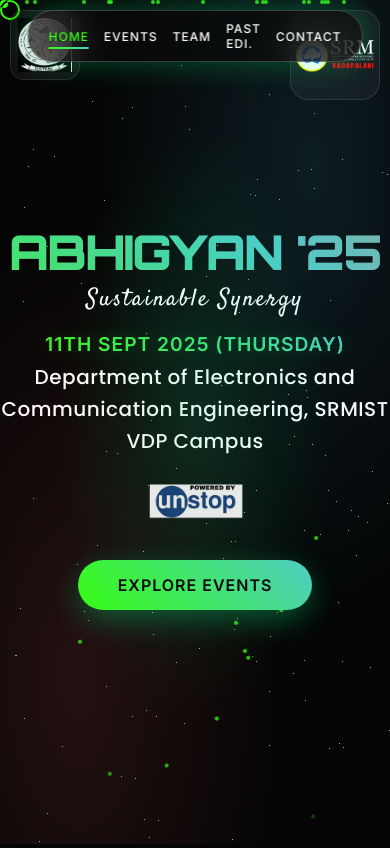
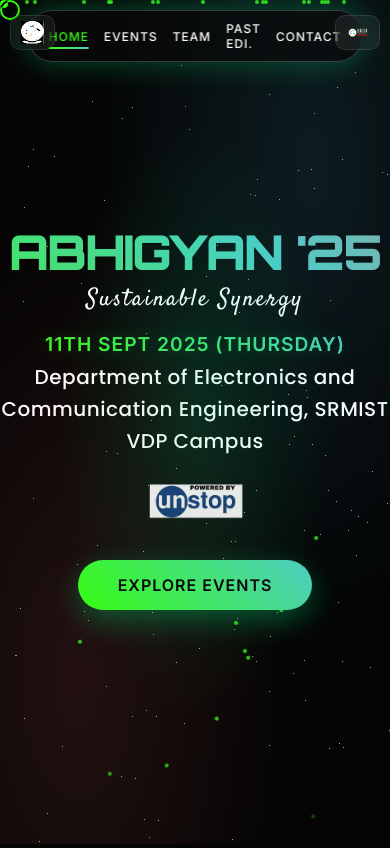
Before and after one commit to sujitlaware1809/abhigyaan-website, a website: page index.html in a window 390 px wide. Shown: the top 848 px of the page. Drawn offline with nearby package versions, Linux system fonts and the light colour scheme.

Commit message:
update logo

```diff
--- a/index.html
+++ b/index.html
@@ -25,6 +25,34 @@
 
   <!-- EmailJS Library -->
   <script src="https://cdn.jsdelivr.net/npm/@emailjs/browser@3/dist/email.min.js"></script>
+
+  <!-- Image Loading Debug Script -->
+  <script>
+    // Image loading debug for deployment
+    document.addEventListener('DOMContentLoaded', function() {
+      setTimeout(() => {
+        const images = document.querySelectorAll('img');
+        const brokenImages = Array.from(images).filter(img => !img.complete || img.naturalWidth === 0);
+
+        if (brokenImages.length > 0) {
+          console.warn('🚨 Images not loading:', brokenImages.map(img => ({
+            src: img.src,
+            alt: img.alt,
+            naturalWidth: img.naturalWidth
+          })));
+        } else {
+          console.log('✅ All images loaded successfully');
+        }
+
+        // Check images directory accessibility
+        fetch('./images/Abhigyan_25.gif', { method: 'HEAD' })
+          .then(response => {
+            console.log(response.ok ? '✅ Images directory accessible' : '❌ Images directory not accessible');
+          })
+          .catch(error => console.error('❌ Images directory error:', error));
+      }, 3000);
+    });
+  </script>
   <style>
     * {
       margin: 0;
@@ -2084,6 +2112,58 @@
       filter: brightness(1.2) contrast(1.2);
     }
 
+    /* Mobile Corner Logos - Fixed to viewport corners */
+    .mobile-nav-logo-left,
+    .mobile-nav-logo-right {
+      display: none;
+      position: fixed;
+      top: 25px;
+      width: 50px;
+      height: 40px;
+      background: rgba(255, 255, 255, 0.05);
+      backdrop-filter: blur(10px);
+      border: 1px solid rgba(255, 255, 255, 0.1);
+      border-radius: 12px;
+      padding: 4px;
+      box-sizing: border-box;
+      z-index: 1002;
+      overflow: visible;
+      align-items: center;
+      justify-content: center;
+    }
+
+    .mobile-nav-logo-left {
+      left: 15px;
+    }
+
+    .mobile-nav-logo-right {
+      right: 15px;
+    }
+
+    .mobile-club-logo,
+    .mobile-srm-logo {
+      height: 150%;
+      width: 750%;
+      max-width: 200px;
+      object-fit: contain;
+      object-position: center;
+      border: none !important;
+      border-radius: 0 !important;
+      outline: none !important;
+      opacity: 1;
+      filter: brightness(1.3) contrast(1.3) saturate(1.1);
+      flex-shrink: 0;
+    }
+
+    /* Normal sizing for SRM logo in mobile nav */
+    .mobile-srm-logo {
+      width: 750% !important;
+      height: 150% !important;
+      max-width: 42px !important;
+      position: relative;
+      transform-origin: center;
+    }
+
     /* Responsive adjustments - PROPER SIZING FOR RIGHT LOGO */
     @media (max-width: 1024px) {
       .corner-logo {
@@ -2115,60 +2195,60 @@
     }
 
     @media (max-width: 768px) {
-      .corner-logo {
-        width: 80px;
-        height: 80px;
-        border-radius: 16px;
-      }
-
-      .corner-logo.top-right {
-        width: 100px !important;
-        height: 100px !important;
-        border-radius: 20px !important;
-        padding: 5px !important;
-        overflow: visible !important;
-      }
-
-      .corner-logo.top-left,
-      .corner-logo.top-right {
-        top: 12px;
-      }
-
-      .corner-logo.top-left {
-        left: 12px;
-      }
-
-      .corner-logo.top-right {
-        right: 12px;
+      /* Hide corner logos on mobile */
+      .corner-logos {
+        display: none !important;
+      }
+
+      /* Show mobile nav logos */
+      .mobile-nav-logo-left,
+      .mobile-nav-logo-right {
+        display: flex !important;
+        align-items: center;
+        justify-content: center;
+      }
+
+      .navbar {
+        position: fixed;
+        justify-content: space-between;
+        align-items: center;
+      }
+
+      .nav-links {
+        display: flex;
+        align-items: center;
+      }
+
+      /* Ensure no duplicate logos in nav-links */
+      .nav-links img,
+      .nav-links .corner-logo,
+      .nav-links .corner-logo-img {
+        display: none !important;
       }
     }
 
     @media (max-width: 480px) {
-      .corner-logo {
-        width: 70px;
-        height: 70px;
-        border-radius: 14px;
-      }
-
-      .corner-logo.top-right {
-        width: 90px !important;
-        height: 90px !important;
-        border-radius: 18px !important;
-        padding: 4px !important;
-        overflow: visible !important;
-      }
-
-      .corner-logo.top-left,
-      .corner-logo.top-right {
-        top: 10px;
-      }
-
-      .corner-logo.top-left {
+      .mobile-nav-logo-left,
+      .mobile-nav-logo-right {
+        top: 15px;
+        width: 45px;
+        height: 35px;
+        border-radius: 10px;
+        padding: 3px;
+      }
+
+      .mobile-nav-logo-left {
         left: 10px;
       }
 
-      .corner-logo.top-right {
+      .mobile-nav-logo-right {
         right: 10px;
+      }
+
+      .mobile-club-logo,
+      .mobile-srm-logo {
+        max-width: 38px;
+        height: 85%;
       }
     }
   </style>
@@ -2184,7 +2264,7 @@
   <!-- Loader -->
   <div class="loader" id="loader">
     <div class="loader-content">
-      <img src="images/Abhigyan_25.gif" alt="Abhigyan 25 Loading" class="loader-gif">
+      <img src="images/Abhigyan_25.gif" alt="Abhigyan 25 Loading" class="loader-gif" loading="eager" onerror="console.warn('Loader GIF failed to load');">
       <div class="loader-text">Loading Experience...</div>
     </div>
   </div>
@@ -2223,6 +2303,14 @@
     </div>
   </nav>
 
+  <!-- Mobile Nav Logos - Positioned as overlays -->
+  <div class="mobile-nav-logo-left">
+    <img src="images/club_logo.png" alt="ECE Department Logo" class="mobile-club-logo" loading="eager" onerror="console.warn('Mobile ECE logo failed to load');">
+  </div>
+  <div class="mobile-nav-logo-right">
+    <img src="images/srm_logo.png" alt="SRM Vadapalani Logo" class="mobile-srm-logo" loading="eager" onerror="console.warn('Mobile SRM logo failed to load');">
+  </div>
+
 
   <!-- HOME PAGE -->
   <div class="page active" id="home">
@@ -2231,10 +2319,10 @@
       <!-- Corner Logos -->
       <div class="corner-logos">
         <div class="corner-logo top-left">
-          <img src="images/club_logo.png" alt="ECE Department Logo" class="corner-logo-img">
+          <img src="images/club_logo.png" alt="ECE Department Logo" class="corner-logo-img" loading="eager" onerror="console.warn('ECE logo failed to load');">
         </div>
         <div class="corner-logo top-right">
-          <img src="images/srm_logo.png" alt="SRM Vadapalani Logo" class="corner-logo-img">
+          <img src="images/srm_logo.png" alt="SRM Vadapalani Logo" class="corner-logo-img" loading="eager" onerror="console.warn('SRM logo failed to load');">
         </div>
       </div>
 
@@ -2248,7 +2336,7 @@ Department of Electronics and Communication Engineering, SRMIST VDP Campus</p>
       <div class="hero-year">2025</div>
 
       <div style="margin-top: 5px; text-align: center;">
-        <img src="images/unstop.png" alt="Untop Logo" style="max-width: 120px; height: auto; margin-bottom: 8px; opacity: 0.9; border-radius: 15px;">
+        <img src="images/unstop.png" alt="Unstop Logo" style="max-width: 120px; height: auto; margin-bottom: 8px; opacity: 0.9; border-radius: 15px;" loading="lazy" onerror="console.warn('Unstop logo failed to load');">
       </div>
 
       <div style="margin-top: 5px;">
@@ -2281,7 +2369,7 @@ Department of Electronics and Communication Engineering, SRMIST VDP Campus</p>
 
     <section class="abhigyan-poster">
       <div class="poster-container">
-      <img src="images/Abhigyan '25 poster.jpg" alt="Abhigyan Poster" class="abhigyan-poster-img" />
+      <img src="images/Abhigyan '25 poster.jpg" alt="Abhigyan Poster" class="abhigyan-poster-img" loading="lazy" onerror="console.warn('Main poster failed to load');" />
       </div>
     </section>
     <style>
```
Also changed, not shown: check-images.js (added, +74 -0 lines), vercel.json.
